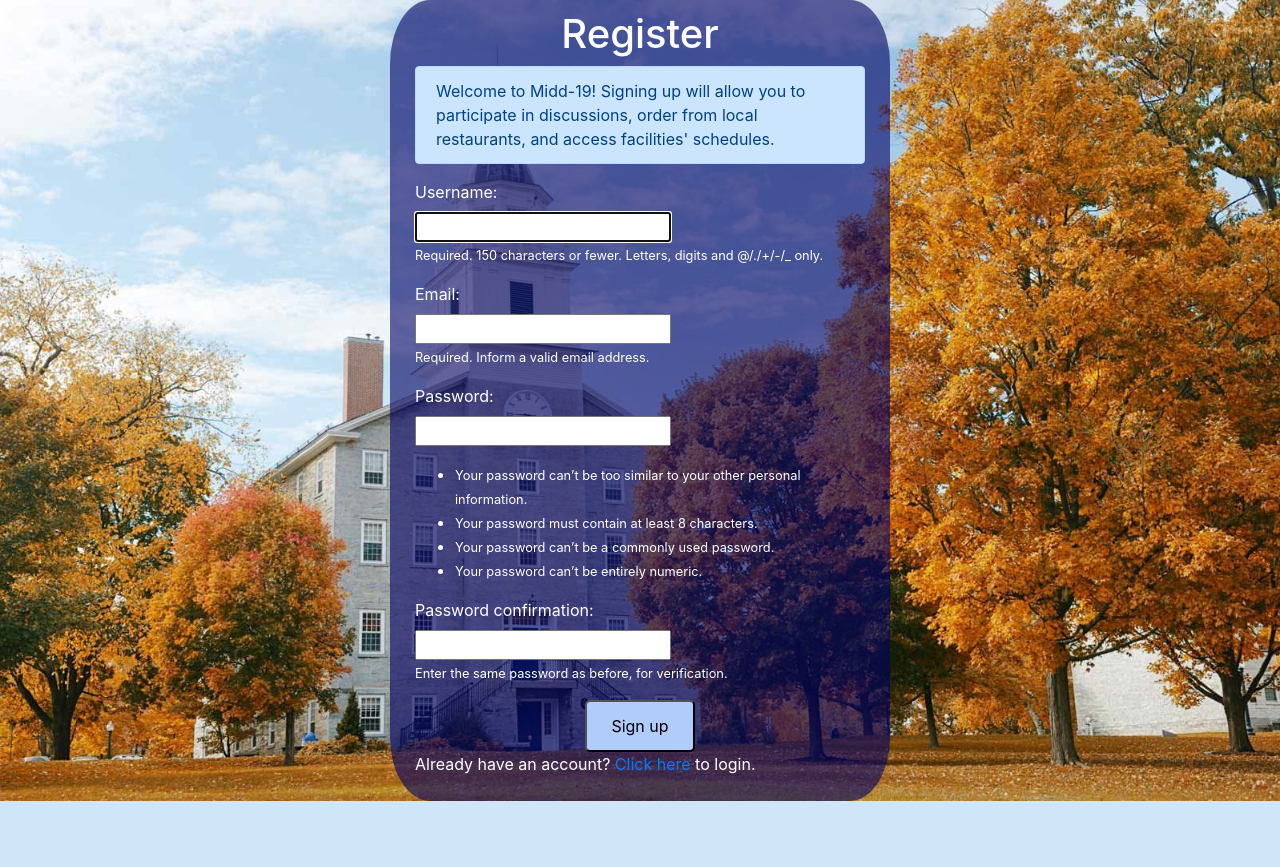
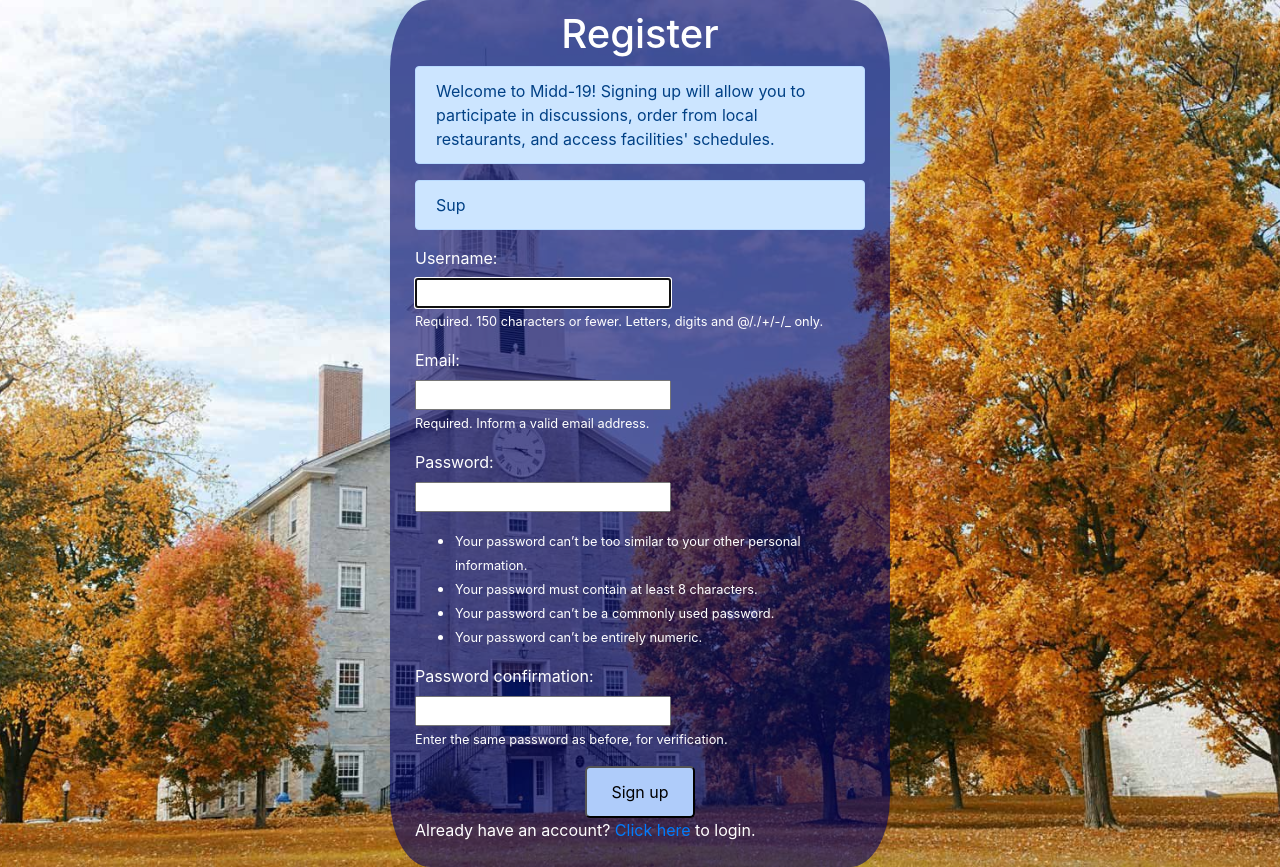
Before and after one commit to nestoreo/SierraNevadaCA-WaterAnalysis, a Django app: page /register in a window 1280 px wide. Before the commit the page ends 801 px from the top, so only its background shows below. Run offline with Django 3.2, Linux system fonts and the light colour scheme; some libraries are stand-ins or nearby versions.

Commit message:
added sup

```diff
--- a/midd19/templates/midd19/register.html
+++ b/midd19/templates/midd19/register.html
@@ -7,6 +7,9 @@
       <h1 class="h1-login">Register</h1>
       <div class="alert alert-primary" role="alert">
         Welcome to Midd-19! Signing up will allow you to participate in discussions, order from local restaurants, and access facilities' schedules.
+      </div>
+      <div class="alert alert-primary" role="alert">
+        Sup
       </div>
       {% if message %}
           <div>
```
